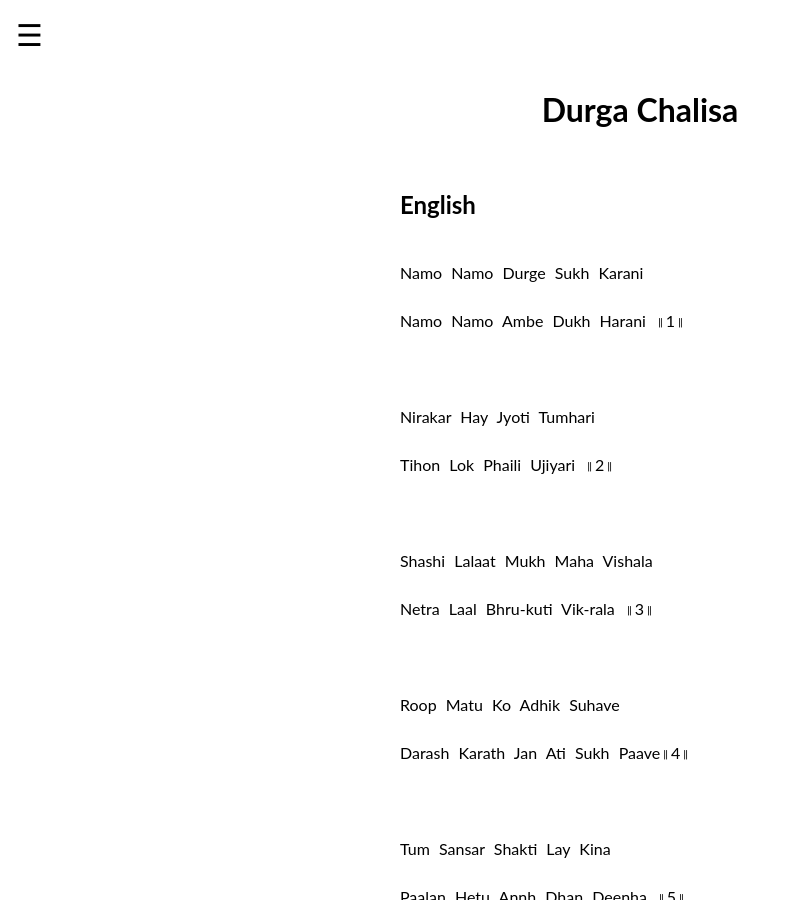
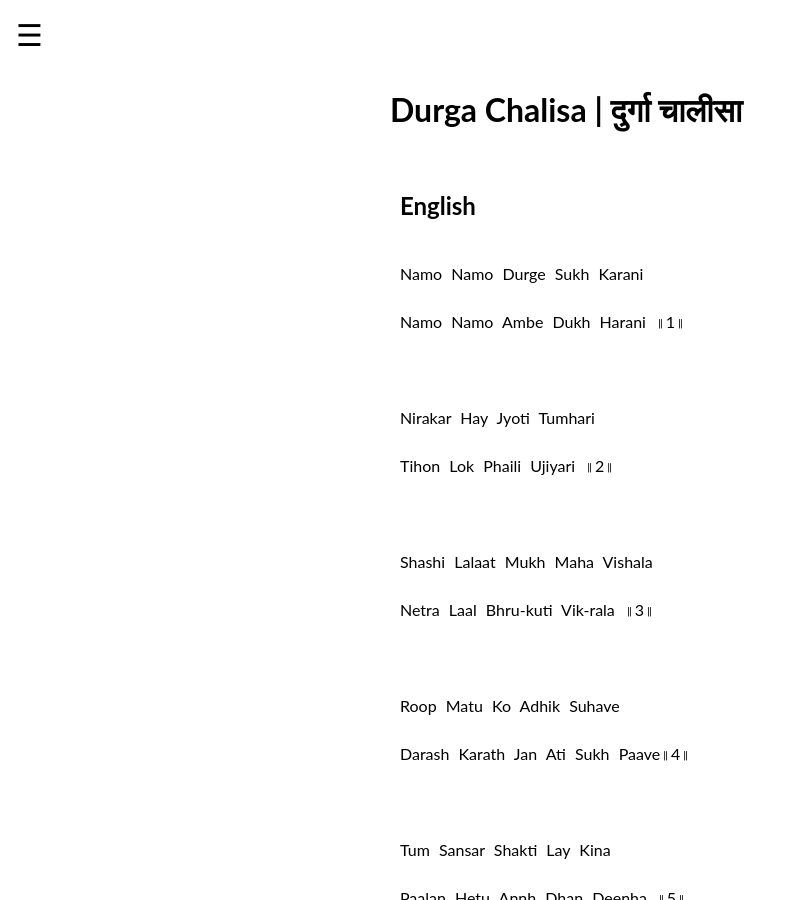
Before and after one commit to abhishekdjoshi/abhishekdjoshi.kclstr.io, a Jekyll site: the page pages/durga/chalisa.html, which Jekyll copies as it is, in a window 1280 px wide and 900 px high. Shown: the whole window, without its empty margins (0-789 px from the left). Built offline with Jekyll 4.4.1, drawn with Linux system fonts in a browser that asks for light colours; some of the changed lines change nothing that is shown.

Commit message:
Update chalisa.html

```diff
--- a/pages/durga/chalisa.html
+++ b/pages/durga/chalisa.html
@@ -8,7 +8,7 @@
       name="description"
       content="Learn Maa Durga Chalisa. Read it in English and Hindi or Sanskrit."
     />
-    <meta name="keywords" content="Maa Durga Chalisa" />
+    <meta name="keywords" content="Maa Durga Chalisa, दुर्गा चालीसा" />
     <link rel="canonical" href="https://kclstr.com/pages/durga/chalisa.html/" />
     <style>
       body,
@@ -106,19 +106,20 @@
       }
     </style>
 
+    <!-- Google Analytics tracking added on 11 April 2020 at 6:40 PM -->
+    <script
+      async
+      src="https://www.googletagmanager.com/gtag/js?id=UA-130612828-1"
+    ></script>
+    <script>
+      window.dataLayer = window.dataLayer || [];
+      function gtag() {
+        dataLayer.push(arguments);
+      }
+      gtag("js", new Date());
 
-    <!-- Placing Google Analytics Tacking, placed on 11 April 2020 at 7:20 PM -->
-    <!-- Global site tag (gtag.js) - Google Analytics -->
-    <script async src="https://www.googletagmanager.com/gtag/js?id=UA-130612828-1"></script>
-    <script>
-        window.dataLayer = window.dataLayer || [];
-        function gtag(){dataLayer.push(arguments);}
-        gtag('js', new Date());
-
-        gtag('config', 'UA-130612828-1');
+      gtag("config", "UA-130612828-1");
     </script>
-
-
   </head>
   <body>
     <!--Added below on 18th Feb 2020 at 8:15 PM-->
@@ -147,22 +148,20 @@
     />
   -->
 
-
-    <!-- Placing Google Ads, placed on 10 April 2020 at 7:45 PM -->
-    <script async src="//pagead2.googlesyndication.com/pagead/js/adsbygoogle.js"></script>
+    <!-- Placing Google Ads, placed on 10 April 2020 at 7:15 PM-->
+    <script
+      async
+      src="//pagead2.googlesyndication.com/pagead/js/adsbygoogle.js"
+    ></script>
     <script>
       (adsbygoogle = window.adsbygoogle || []).push({
-      google_ad_client: "ca-pub-9920198730228320",
-      enable_page_level_ads: true
+        google_ad_client: "ca-pub-9920198730228320",
+        enable_page_level_ads: true
       });
     </script>
 
-
-
     <div class="center-div">
-      <h1 style="text-align: center">
-        Durga Chalisa
-      </h1>
+      <h1>Durga Chalisa | दुर्गा चालीसा</h1>
       <br />
 
       <h2>English</h2>
@@ -360,9 +359,7 @@
       <br /><br />
 
       <h2 style="text-align: center">
-        <a href="/pages/durga/all.html" target="_blank"
-          >All Durga Mantras</a
-        >
+        <a href="/pages/durga/all.html" target="_blank">All Durga Mantras</a>
       </h2>
       <br /><br />
       <br /><br />
```
